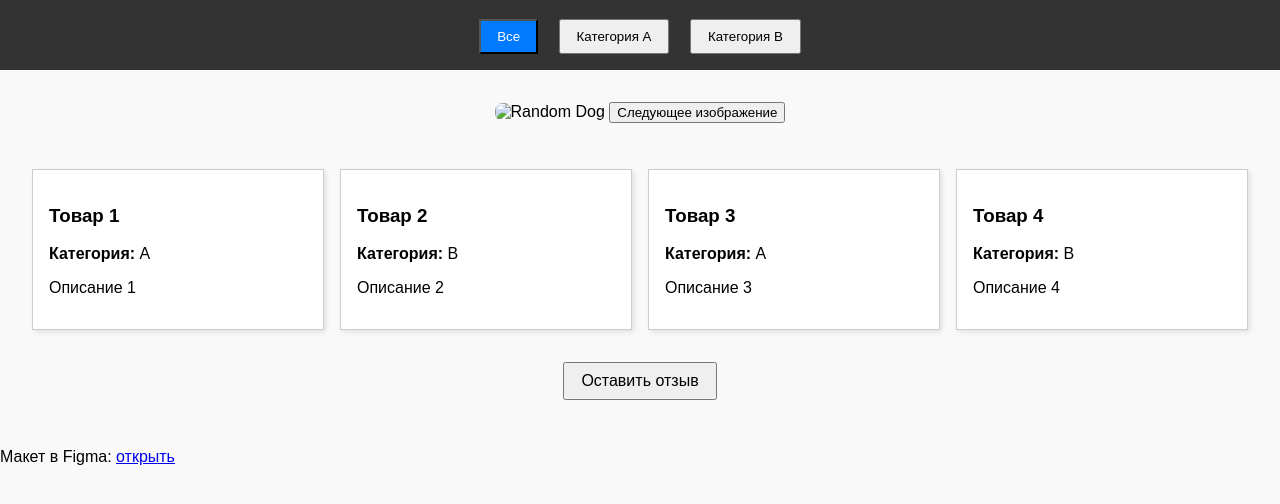
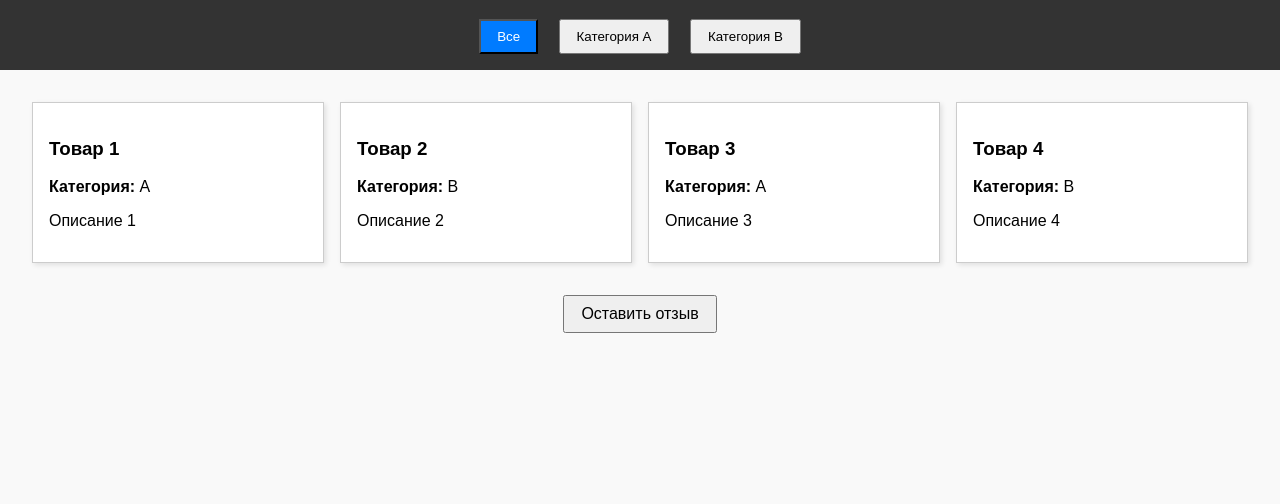
Before and after one commit to cherrka/html, a plain HTML site: page index.html in a window 1280 px wide. Shown: the part 100-604 px from the top of the page. Drawn offline with Linux system fonts and the light colour scheme.

Commit message:
Update index.html

```diff
--- a/index.html
+++ b/index.html
@@ -18,11 +18,6 @@
   </header>
 
   <main>
-    <section id="slider" class="slider">
-      <img id="sliderImage" src="" alt="Random Dog" />
-      <button id="nextImage">Следующее изображение</button>
-    </section>
-
     <section id="items" class="grid"></section>
     <button id="openForm">Оставить отзыв</button>
   </main>
@@ -41,10 +36,6 @@
     </div>
   </div>
 
-  <footer>
-    <p>Макет в Figma: <a href="https://figma.com" target="_blank">открыть</a></p>
-  </footer>
-
   <script src="script.js"></script>
 </body>
 </html>
```
